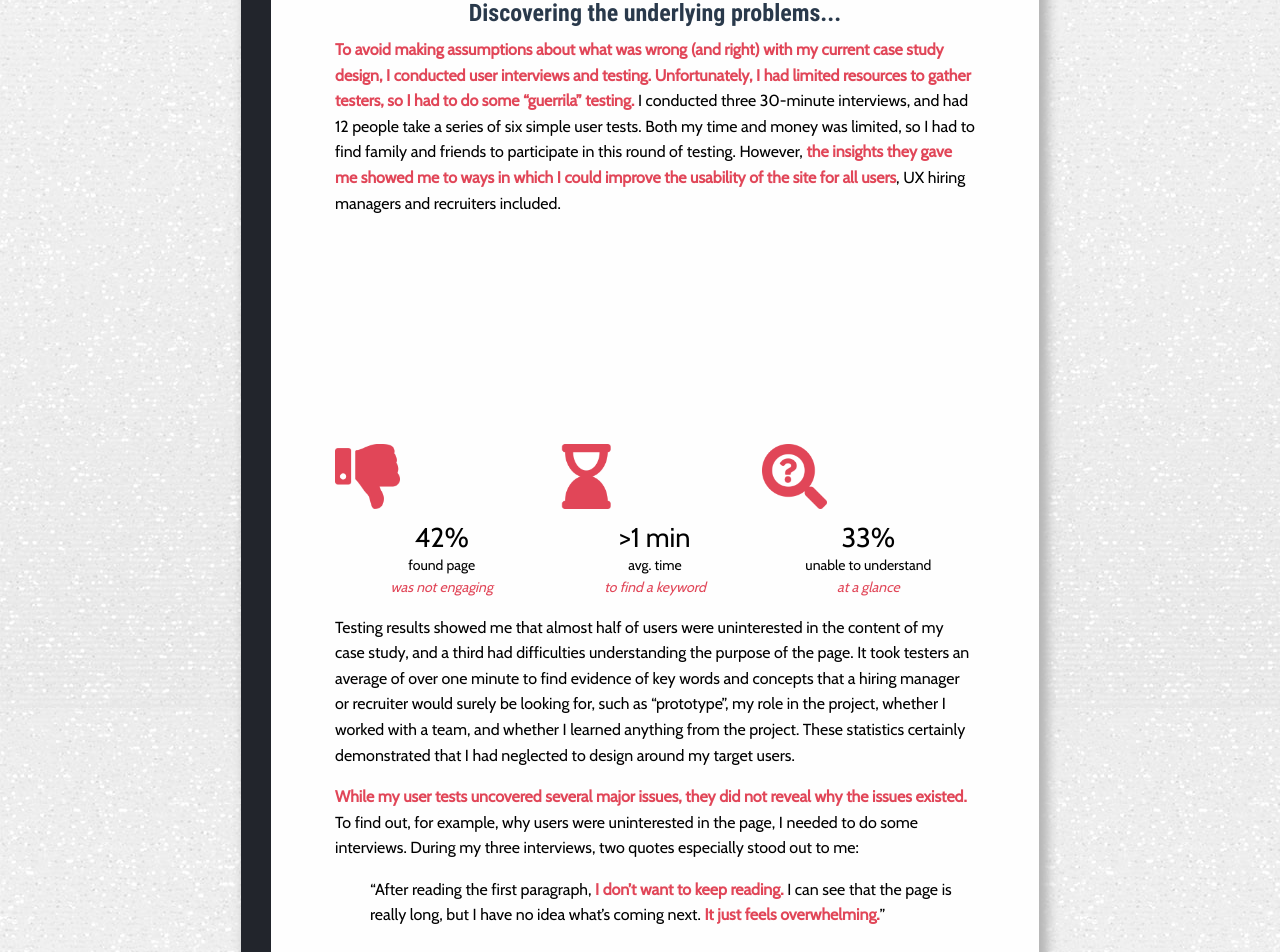
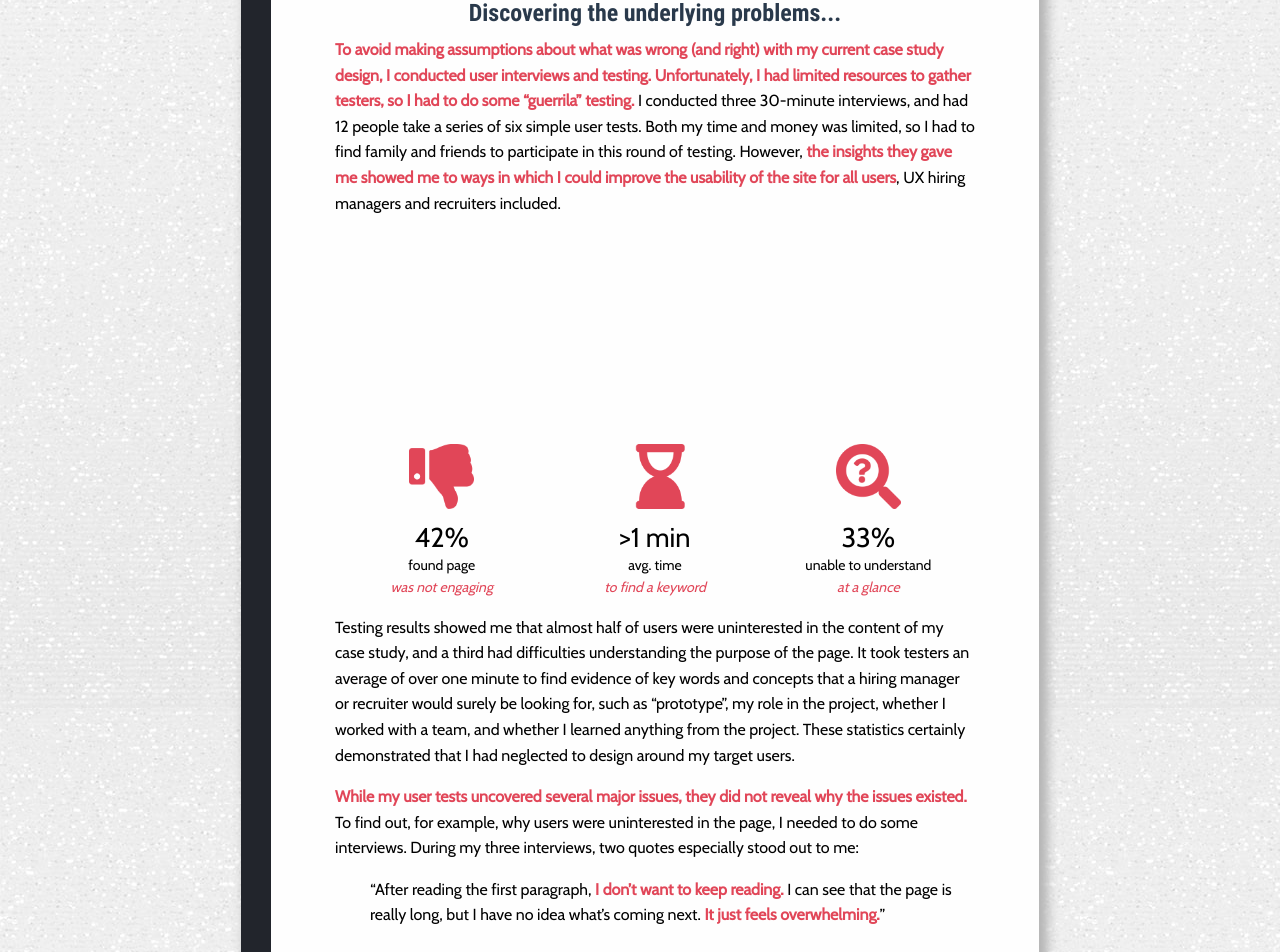
Before and after one commit to emeriwether/emeriwether.github.io, a Jekyll site: the page built from projectD.html, in a window 1280 px wide. Shown: the part 3684-4636 px from the top of the page. Built offline with Jekyll 4.4.1, drawn with Linux system fonts in a browser that asks for light colours.

Commit message:
center stats icons on projD

```diff
--- a/projectD.html
+++ b/projectD.html
@@ -122,7 +122,7 @@ headerImageLabel: "Results: Before and After the Redesign"
                 <div class="cell">
                     <div class="card">
                         <div class="card-image">
-                            <img class="statsIcon" src="images/project4/thumbs-down-pink.png">
+                            <img class="statsIcon float-center" src="images/project4/thumbs-down-pink.png">
                         </div>
                         <p class="text-center statText">
                             <span class="stat">42&percnt;</span>
@@ -134,7 +134,7 @@ headerImageLabel: "Results: Before and After the Redesign"
                 <div class="cell">
                     <div class="card">
                         <div class="card-image">
-                            <img class= "statsIcon" id="hourglassIcon" src="images/project4/hourglass-end-solid.png">
+                            <img class="statsIcon float-center" id="hourglassIcon" src="images/project4/hourglass-end-solid.png">
                         </div>
                         <p class="text-center statText">
                             <span class="stat">&gt;1 min</span>
@@ -146,7 +146,7 @@ headerImageLabel: "Results: Before and After the Redesign"
                 <div class="cell">
                     <div class="card">
                         <div class="card-image">
-                            <img class="statsIcon" src="images/project4/magnifying_glass_icon.png">
+                            <img class="statsIcon float-center" src="images/project4/magnifying_glass_icon.png">
                         </div>
                         <p class="text-center statText">
                             <span class="stat">33&percnt;</span>
```
